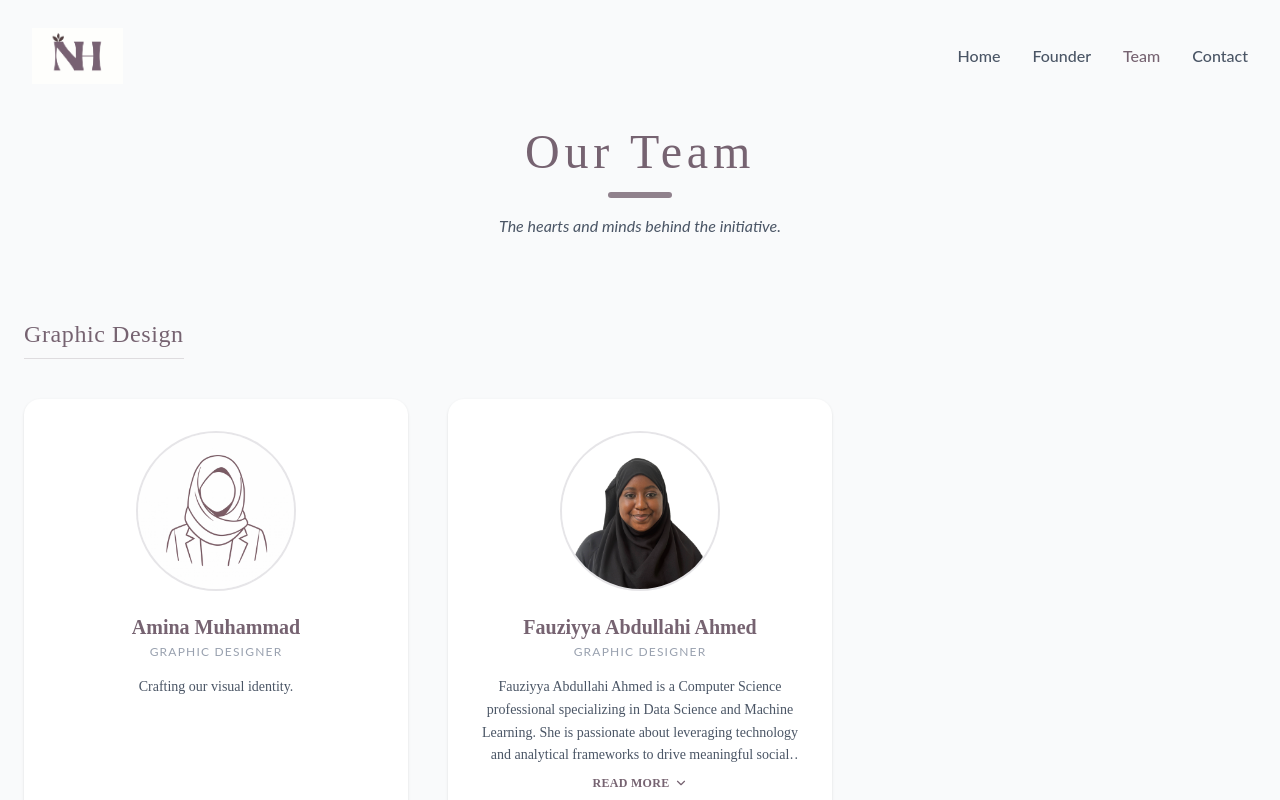
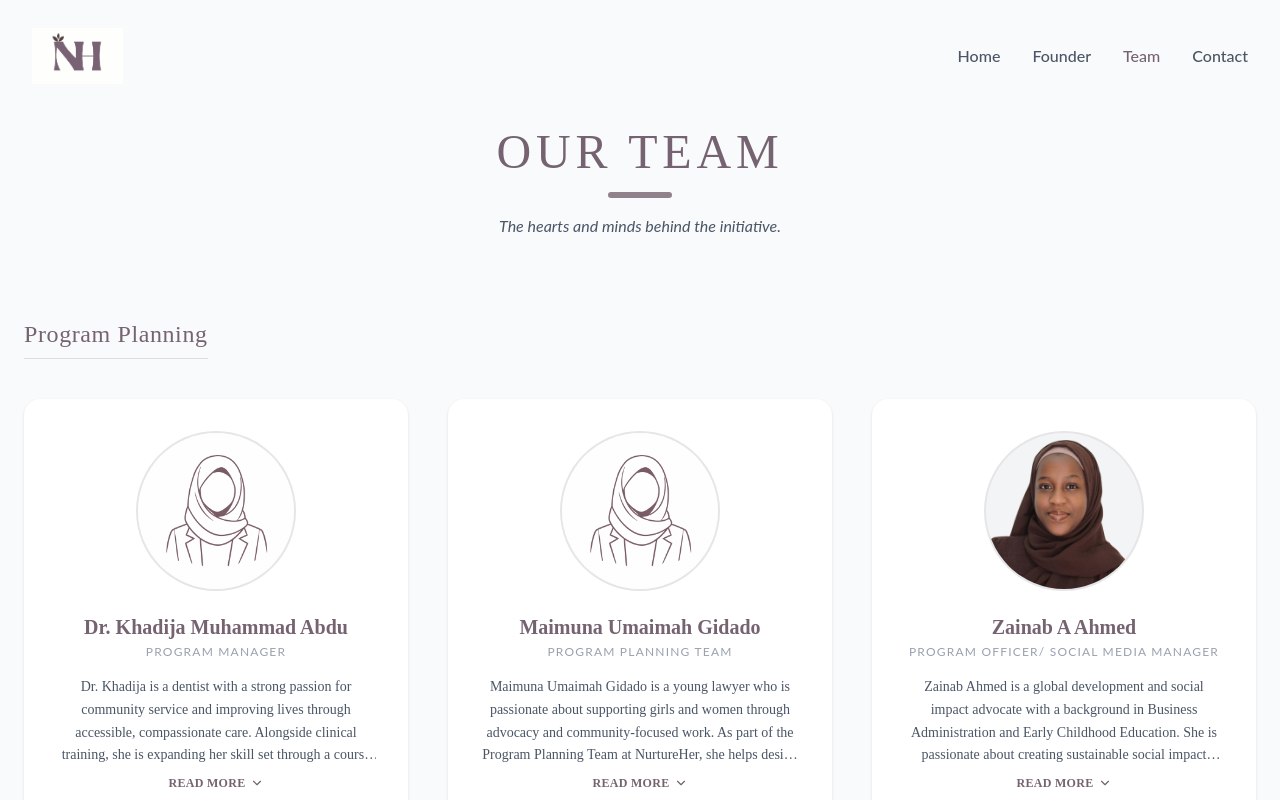
Before and after one commit to NurtureHer/Website-, a React (Vite) app in the folder nurture-her/: page /team in a window 1280 px wide. Shown: the top 800 px of the page. Built offline with nearby package versions, Linux system fonts and the light colour scheme.

Commit message:
merged with other versions

```diff
--- a/nurture-her/src/pages/Team.jsx
+++ b/nurture-her/src/pages/Team.jsx
@@ -12,14 +12,6 @@ import placeholder from '../assets/placeholder.png';
 
 // --- DATA ---
 const departments = [
-
-  {
-    title: "Graphic Design",
-    members: [
-      { name: "Amina Muhammad ", role: "Graphic Designer", image: placeholder, bio: "Crafting our visual identity.", linkedin: "#" },
-      { name: "Fauziyya Abdullahi Ahmed", role: "Graphic Designer", image: imgfauzie, bio: "Fauziyya Abdullahi Ahmed is a Computer Science professional specializing in Data Science and Machine Learning. She is passionate about leveraging technology and analytical frameworks to drive meaningful social innovation and community-focused initiatives. By combining technical precision with creative problem-solving, she helps design engaging, accessible resources for Nurture Her. Fauziyya is committed to using her expertise to create digital spaces that empower girls to build confidence, access new opportunities, and reach their full potential.", linkedin: "#" }
-    ]
-  },
 
   {
     title: "Program Planning",
@@ -154,7 +146,7 @@ const Team = () => {
     <div className="pt-32 pb-24 bg-gray-50">
       <div className="max-w-7xl mx-auto px-6">
         <div className="text-center mb-20">
-          <h1 className="text-4xl md:text-5xl font-serif text-brand-mauve mb-4  tracking-widest">Our Team</h1>
+          <h1 className="text-4xl md:text-5xl font-serif text-brand-mauve mb-4 uppercase tracking-widest">Our Team</h1>
           <div className="h-1.5 w-16 bg-brand-mauve/80 rounded-full mx-auto mb-4"></div>
           <p className="text-gray-600 font-sans italic">The hearts and minds behind the initiative.</p>
         </div>
```
